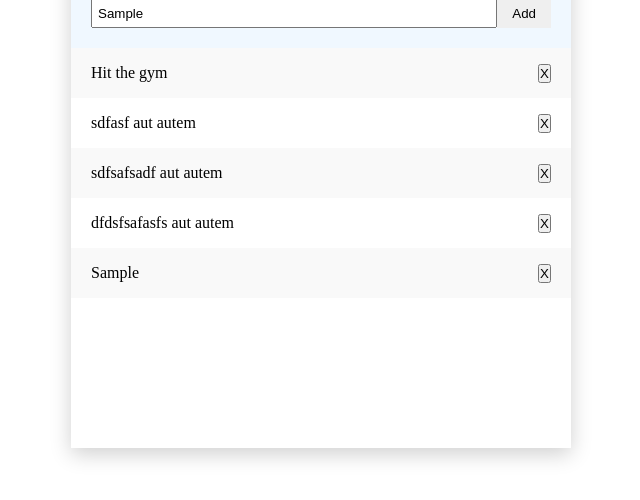
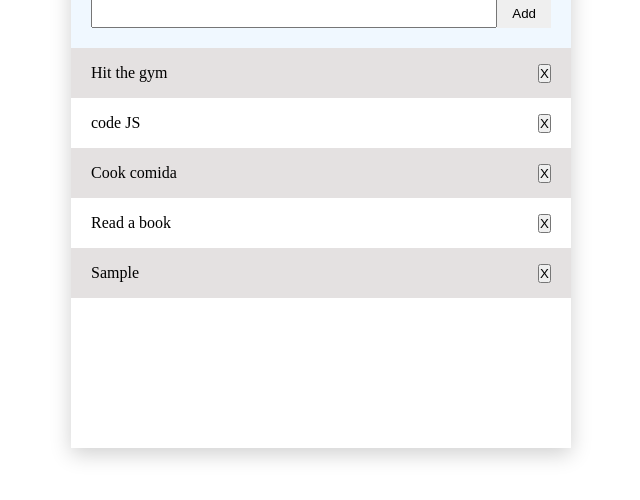
Before and after one commit to Mutotu/todo-Antra, a plain HTML site: page index.html in a window 1280 px wide. Both pictures are taken after typing "Sample" into the empty fields and a click on the button "Add". Shown: the part 200-700 px from the top of the page, without its empty margins (319-959 px from the left). Drawn offline with Linux system fonts and the light colour scheme.

Commit message:
functionin todo

```diff
--- a/main.css
+++ b/main.css
@@ -60,5 +60,5 @@ button {
   padding: 0px 20px;
 }
 .todolist__content .todolist__content__row:nth-child(odd) {
-  background: #f9f9f9;
+  background: #e4e1e1;
 }
--- a/main.js
+++ b/main.js
@@ -19,19 +19,19 @@ let todos = [
   {
     userId: 1,
     id: 2,
-    title: "sdfasf aut autem",
+    title: "code JS",
     completed: false,
   },
   {
     userId: 1,
     id: 3,
-    title: "sdfsafsadf aut autem",
+    title: "Cook comida",
     completed: true,
   },
   {
     userId: 1,
     id: 4,
-    title: "dfdsfsafasfs aut autem",
+    title: "Read a book",
     completed: false,
   },
 ];
@@ -42,11 +42,12 @@ function addTodo() {
     .addEventListener("click", inputValueExtract);
 }
 function inputValueExtract() {
-  const inputValue = document.querySelector(domSelectors.barInput).value;
+  const inputValue = document.querySelector(domSelectors.barInput);
+  if (inputValue.value.length < 1) return;
   let obj = {
     userId: 1,
     id: todos.length + 1,
-    title: inputValue,
+    title: inputValue.value,
     completed: false,
   };
   todos.push(obj);
```
